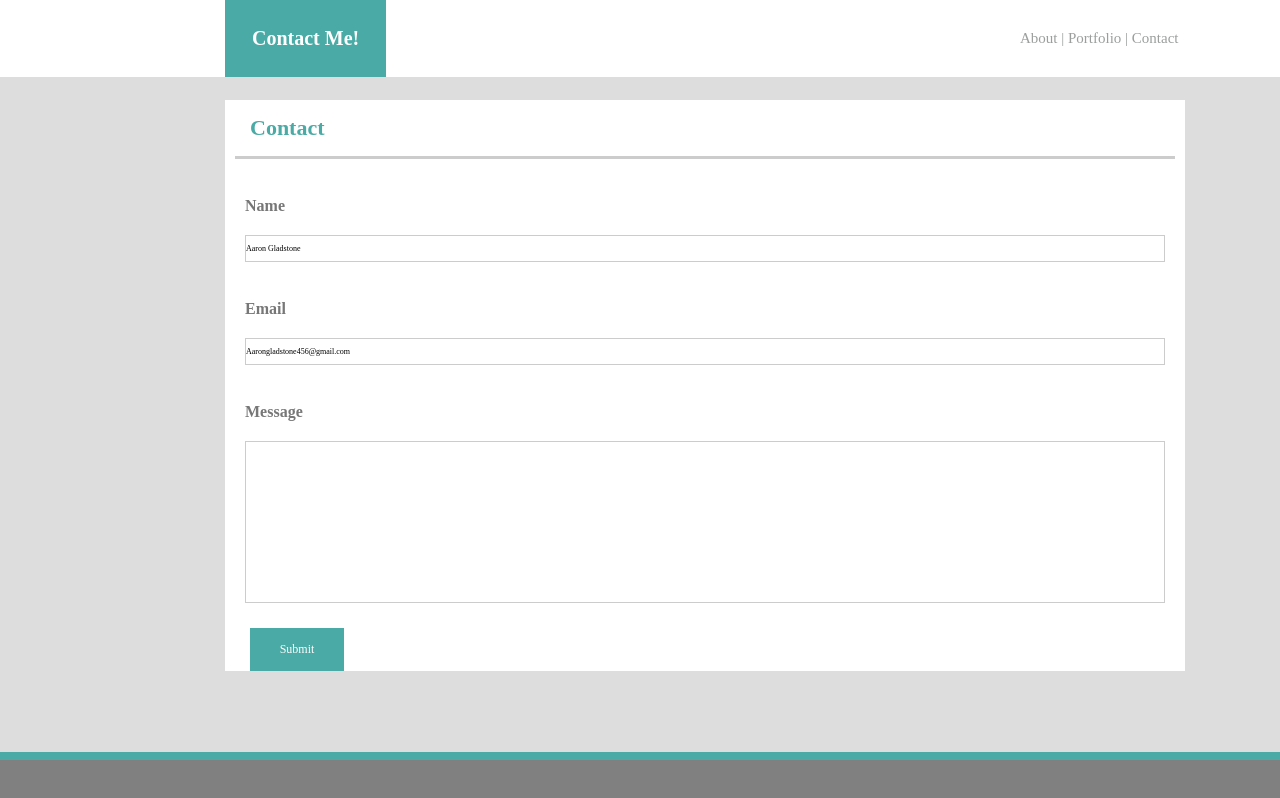
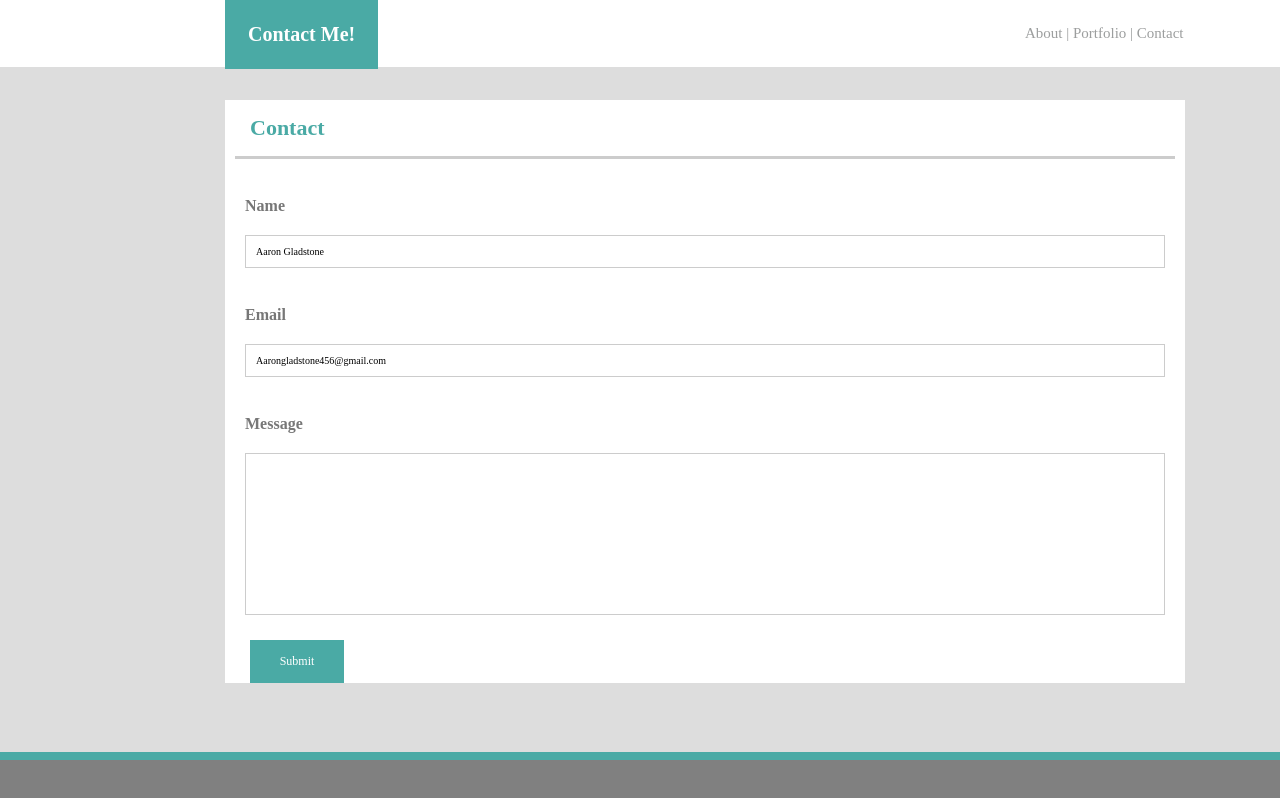
Before and after one commit to Aagladstone/Basic-Portfolio, a plain HTML site: page contact.html in a window 1280 px wide. Drawn offline with Linux system fonts and the light colour scheme.

Commit message:
header change

```diff
--- a/assets/css/style.css
+++ b/assets/css/style.css
@@ -9,7 +9,7 @@
 }
 
 .top {
-    padding: 27px;
+    padding: 23px;
     background-color: #4aaaa5;
     position: fixed;
     top: 0;
@@ -22,11 +22,11 @@
     background-color: white;
     position: fixed;
     top: 0;
-    padding: 15px;
+    padding: 10px;
     font-size: 15px;
     color: #9c9e9e;
     width: 100%;
-    margin-left: -250px;
+    margin-left: -240px;
 
 }
 
@@ -198,6 +198,12 @@ footer{
     font-size: 8px;
 }
 
+#nombre,
+#email {
+    margin-left: 10px;
+    font-size: 10px;
+}
+
 .empty {
     border: #cccccc solid 1px;
     margin: 20px;
--- a/contact.html
+++ b/contact.html
@@ -13,7 +13,7 @@
         </div>
 
         <div class="white">
-            <P id="trip"> About | Portfolio | Contact</P>
+            <P id="trip"> About | Portfolio | Contact </P>
         </div>
 
     </header>
@@ -29,7 +29,7 @@
     </div>
 
     <div class="name">
-        <p>Aaron Gladstone</p>
+        <p id="nombre">Aaron Gladstone</p>
     </div>
 
     <div class="cat">
@@ -37,7 +37,7 @@
     </div>
 
     <div class="name">
-        <P>Aarongladstone456@gmail.com</P>
+        <P id="email">Aarongladstone456@gmail.com</P>
     </div>
 
     <div class="cat">
```
